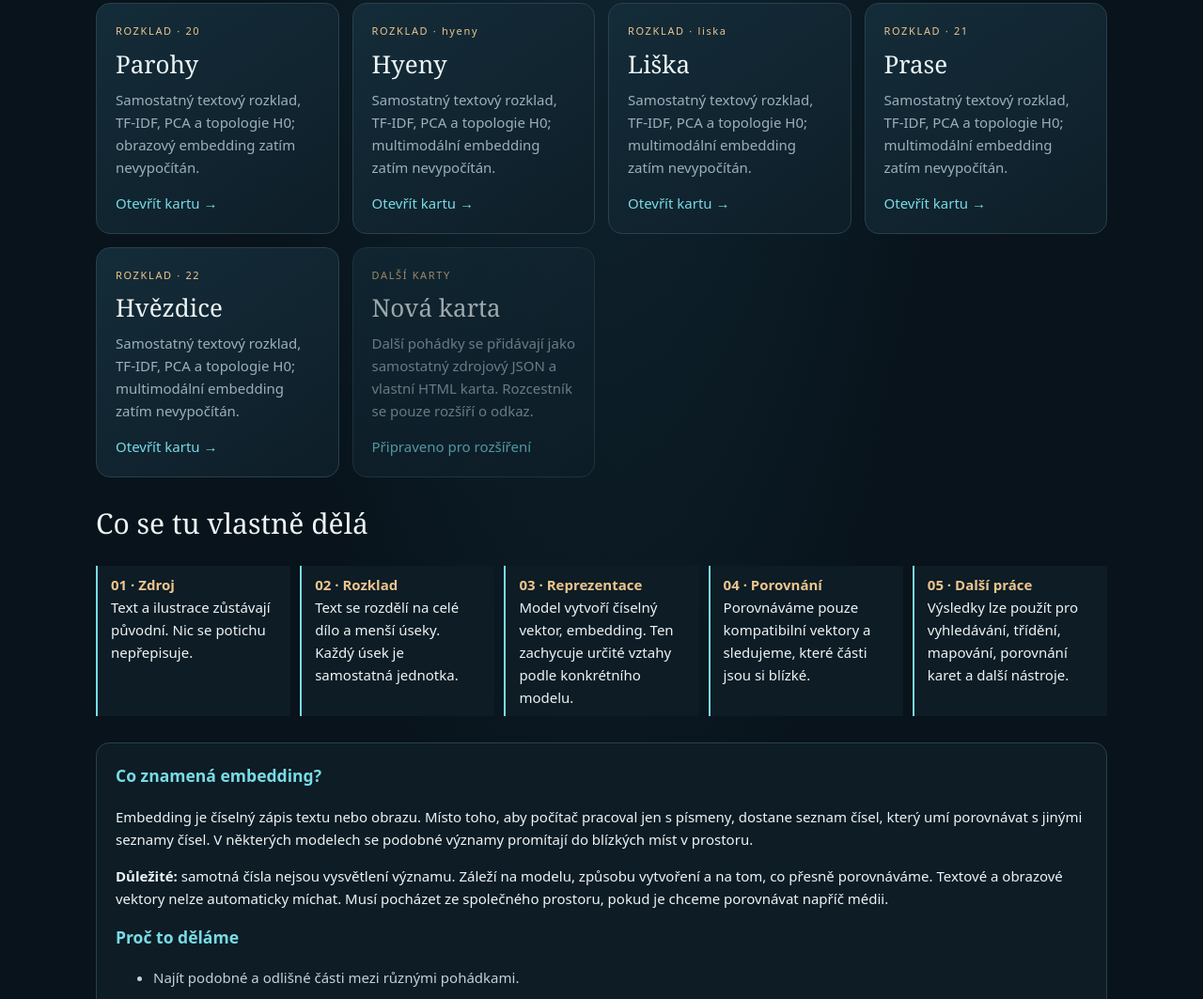
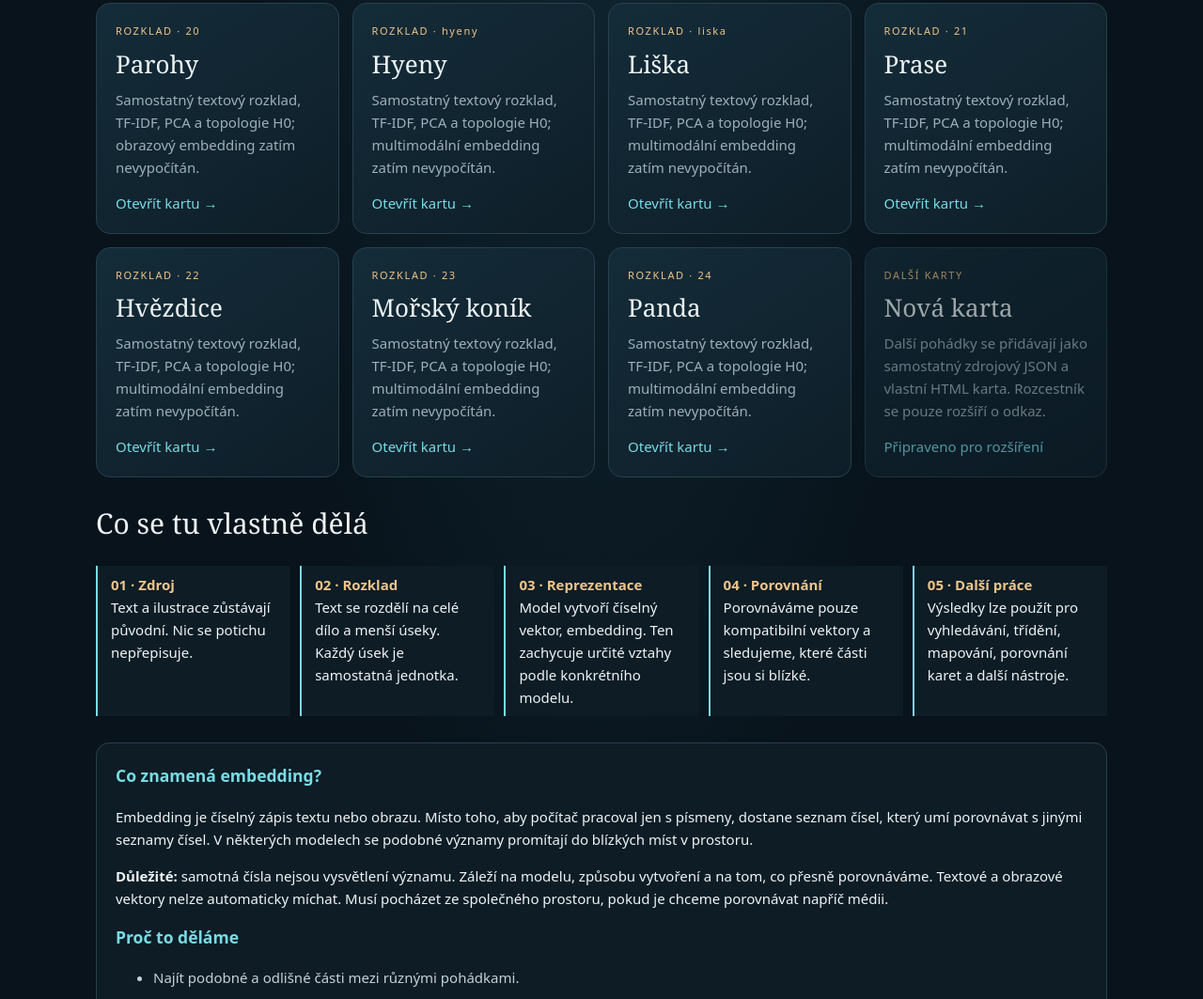
Before and after one commit to artmisanovak-prog/generative_gen, a plain HTML site: page doma/embedings/index.html in a window 1280 px wide. Shown: the part 1796-2859 px from the top of the page at 94% size. Drawn offline with Linux system fonts and the light colour scheme.

Commit message:
Add Morsky konik and Panda to embeddings index

```diff
--- a/doma/embedings/index.html
+++ b/doma/embedings/index.html
@@ -31,6 +31,8 @@
 <a class="card" href="liska.html"><div class="num">ROZKLAD · liska</div><h3>Liška</h3><p>Samostatný textový rozklad, TF-IDF, PCA a topologie H0; multimodální embedding zatím nevypočítán.</p><span class="go">Otevřít kartu →</span></a>
 <a class="card" href="prase.html"><div class="num">ROZKLAD · 21</div><h3>Prase</h3><p>Samostatný textový rozklad, TF-IDF, PCA a topologie H0; multimodální embedding zatím nevypočítán.</p><span class="go">Otevřít kartu →</span></a>
 <a class="card" href="hvezdice.html"><div class="num">ROZKLAD · 22</div><h3>Hvězdice</h3><p>Samostatný textový rozklad, TF-IDF, PCA a topologie H0; multimodální embedding zatím nevypočítán.</p><span class="go">Otevřít kartu →</span></a>
+<a class="card" href="morsky_konik.html"><div class="num">ROZKLAD · 23</div><h3>Mořský koník</h3><p>Samostatný textový rozklad, TF-IDF, PCA a topologie H0; multimodální embedding zatím nevypočítán.</p><span class="go">Otevřít kartu →</span></a>
+<a class="card" href="panda.html"><div class="num">ROZKLAD · 24</div><h3>Panda</h3><p>Samostatný textový rozklad, TF-IDF, PCA a topologie H0; multimodální embedding zatím nevypočítán.</p><span class="go">Otevřít kartu →</span></a>
 <div class="card" style="opacity:.65"><div class="num">DALŠÍ KARTY</div><h3>Nová karta</h3><p>Další pohádky se přidávají jako samostatný zdrojový JSON a vlastní HTML karta. Rozcestník se pouze rozšíří o odkaz.</p><span class="go">Připraveno pro rozšíření</span></div>
 </div></section>
 <section class="section"><h2>Co se tu vlastně dělá</h2><div class="steps"><div class="step"><b>01 · Zdroj</b>Text a ilustrace zůstávají původní. Nic se potichu nepřepisuje.</div><div class="step"><b>02 · Rozklad</b>Text se rozdělí na celé dílo a menší úseky. Každý úsek je samostatná jednotka.</div><div class="step"><b>03 · Reprezentace</b>Model vytvoří číselný vektor, embedding. Ten zachycuje určité vztahy podle konkrétního modelu.</div><div class="step"><b>04 · Porovnání</b>Porovnáváme pouze kompatibilní vektory a sledujeme, které části jsou si blízké.</div><div class="step"><b>05 · Další práce</b>Výsledky lze použít pro vyhledávání, třídění, mapování, porovnání karet a další nástroje.</div></div></section>
```
